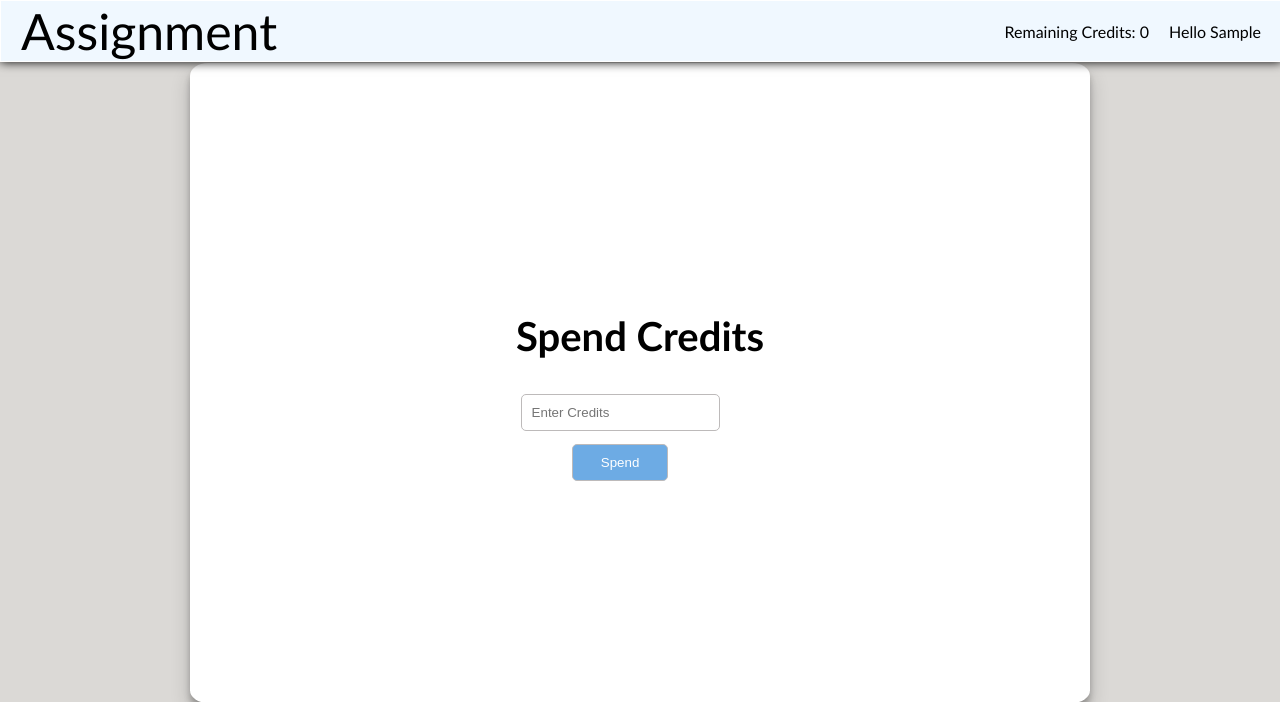
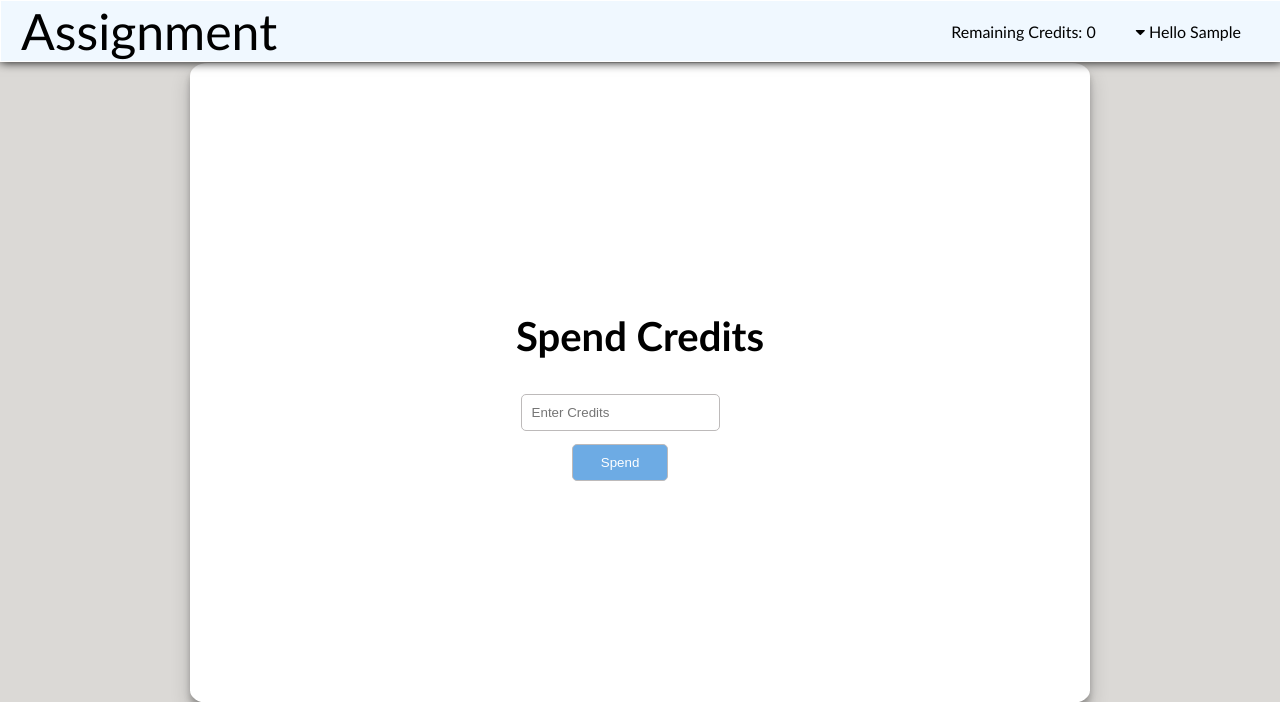
Before and after one commit to Mahi-rms/Credits-Management-System, a Django app: page /index in a window 1280 px wide. Shown: the top 702 px of the page. Run offline with Django 4.2, Linux system fonts and the light colour scheme; the visitor is signed in with stand-in values (Sample User, id 1); data comes from the database, SQL or seed files in the repository; some libraries are stand-ins or nearby versions.

Commit message:
Small Changes in Dropdown

```diff
--- a/app/templates/index.html
+++ b/app/templates/index.html
@@ -8,6 +8,7 @@
     <link rel="stylesheet" href="{% static 'css/payment.css' %}">
     <link rel="stylesheet" href="{% static 'css/interface.css' %}">
     <link rel="stylesheet" href="{% static 'css/base.css' %}">
+    <link rel="stylesheet" href="https://cdnjs.cloudflare.com/ajax/libs/font-awesome/4.7.0/css/font-awesome.min.css">
     <script src="https://ajax.googleapis.com/ajax/libs/jquery/1.5.1/jquery.min.js" type='text/javascript'></script>
     <script>
         function details(){
@@ -40,7 +41,7 @@
             <div class="nav-right">
                 {% if user.is_authenticated %}
                 <div class="items" id="cr">Remaining Credits: </div>
-                <div class="items dropdown" id="name" onclick="dropdown()">Hello </div>
+                <div class="items dropdown" id="name" onclick="dropdown()"><i class="fa fa-caret-down"></i> Hello </div>
                 {% else %}
                 <div class="items">SignIn</div>
                 <div class="items">SignUp</div>
--- a/app/templates/profile.html
+++ b/app/templates/profile.html
@@ -8,6 +8,7 @@
     <link rel="stylesheet" href="{% static 'css/payment.css' %}">
     <link rel="stylesheet" href="{% static 'css/interface.css' %}">
     <link rel="stylesheet" href="{% static 'css/base.css' %}">
+    <link rel="stylesheet" href="https://cdnjs.cloudflare.com/ajax/libs/font-awesome/4.7.0/css/font-awesome.min.css">
     <script src="https://ajax.googleapis.com/ajax/libs/jquery/1.5.1/jquery.min.js" type='text/javascript'></script>
     <script>
         function details(){
@@ -40,7 +41,7 @@
             <div class="nav-right">
                 {% if user.is_authenticated %}
                 <div class="items" id="cr">Remaining Credits: </div>
-                <div class="items dropdown" id="name" onclick="dropdown()">Hello </div>
+                <div class="items dropdown" id="name" onclick="dropdown()"><i class="fa fa-caret-down"></i> Hello </div>
                 {% else %}
                 <div class="items">SignIn</div>
                 <div class="items">SignUp</div>
--- a/credit/templates/alltransactions.html
+++ b/credit/templates/alltransactions.html
@@ -7,6 +7,7 @@
     {% load static %}
     <link rel="stylesheet" href="{% static 'css/table.css'%}">
     <link rel="stylesheet" href="{% static 'css/base.css' %}">
+    <link rel="stylesheet" href="https://cdnjs.cloudflare.com/ajax/libs/font-awesome/4.7.0/css/font-awesome.min.css">
     <script src="https://ajax.googleapis.com/ajax/libs/jquery/1.5.1/jquery.min.js" type='text/javascript'></script>
     <script>
         function details(){
@@ -39,7 +40,7 @@
             <div class="nav-right">
                 {% if user.is_authenticated %}
                 <div class="items" id="cr">Remaining Credits: </div>
-                <div class="items dropdown" id="name" onclick="dropdown()">Hello </div>
+                <div class="items dropdown" id="name" onclick="dropdown()"><i class="fa fa-caret-down"></i> Hello </div>
                 {% else %}
                 <div class="items">SignIn</div>
                 <div class="items">SignUp</div>
--- a/credit/templates/credits.html
+++ b/credit/templates/credits.html
@@ -7,6 +7,7 @@
     {% load static %}
     <link rel="stylesheet" href="{% static 'css/table.css'%}">
     <link rel="stylesheet" href="{% static 'css/base.css' %}">
+    <link rel="stylesheet" href="https://cdnjs.cloudflare.com/ajax/libs/font-awesome/4.7.0/css/font-awesome.min.css">
     <script src="https://ajax.googleapis.com/ajax/libs/jquery/1.5.1/jquery.min.js" type='text/javascript'></script>
     <script>
         function details(){
@@ -39,7 +40,7 @@
             <div class="nav-right">
                 {% if user.is_authenticated %}
                 <div class="items" id="cr">Remaining Credits: </div>
-                <div class="items dropdown" id="name" onclick="dropdown()">Hello </div>
+                <div class="items dropdown" id="name" onclick="dropdown()"><i class="fa fa-caret-down"></i> Hello </div>
                 {% else %}
                 <div class="items">SignIn</div>
                 <div class="items">SignUp</div>
--- a/credit/templates/debits.html
+++ b/credit/templates/debits.html
@@ -7,6 +7,7 @@
     {% load static %}
     <link rel="stylesheet" href="{% static 'css/table.css'%}">
     <link rel="stylesheet" href="{% static 'css/base.css' %}">
+    <link rel="stylesheet" href="https://cdnjs.cloudflare.com/ajax/libs/font-awesome/4.7.0/css/font-awesome.min.css">
     <script src="https://ajax.googleapis.com/ajax/libs/jquery/1.5.1/jquery.min.js" type='text/javascript'></script>
     <script>
         function details(){
@@ -39,7 +40,7 @@
             <div class="nav-right">
                 {% if user.is_authenticated %}
                 <div class="items" id="cr">Remaining Credits: </div>
-                <div class="items dropdown" id="name" onclick="dropdown()">Hello </div>
+                <div class="items dropdown" id="name" onclick="dropdown()"><i class="fa fa-caret-down"></i> Hello </div>
                 {% else %}
                 <div class="items">SignIn</div>
                 <div class="items">SignUp</div>
--- a/recharge/templates/interface.html
+++ b/recharge/templates/interface.html
@@ -8,6 +8,7 @@
     <link rel="stylesheet" href="{% static 'css/payment.css' %}">
     <link rel="stylesheet" href="{% static 'css/interface.css' %}">
     <link rel="stylesheet" href="{% static 'css/base.css' %}">
+    <link rel="stylesheet" href="https://cdnjs.cloudflare.com/ajax/libs/font-awesome/4.7.0/css/font-awesome.min.css">
     <script src="https://ajax.googleapis.com/ajax/libs/jquery/1.5.1/jquery.min.js" type='text/javascript'></script>
     <script>
         function details(){
@@ -40,7 +41,7 @@
             <div class="nav-right">
                 {% if user.is_authenticated %}
                 <div class="items" id="cr">Remaining Credits: </div>
-                <div class="items dropdown" id="name" onclick="dropdown()">Hello </div>
+                <div class="items dropdown" id="name" onclick="dropdown()"><i class="fa fa-caret-down"></i> Hello </div>
                 {% else %}
                 <div class="items">SignIn</div>
                 <div class="items">SignUp</div>
--- a/recharge/templates/success.html
+++ b/recharge/templates/success.html
@@ -6,6 +6,7 @@
     <meta name="viewport" content="width=device-width, initial-scale=1.0">
     {% load static %}
     <link rel="stylesheet" href="{% static 'css/base.css' %}">
+    <link rel="stylesheet" href="https://cdnjs.cloudflare.com/ajax/libs/font-awesome/4.7.0/css/font-awesome.min.css">
     <script src="https://ajax.googleapis.com/ajax/libs/jquery/1.5.1/jquery.min.js" type='text/javascript'></script>
     <script>
         function details(){
@@ -38,7 +39,7 @@
             <div class="nav-right">
                 {% if user.is_authenticated %}
                 <div class="items" id="cr">Remaining Credits: </div>
-                <div class="items dropdown" id="name" onclick="dropdown()">Hello </div>
+                <div class="items dropdown" id="name" onclick="dropdown()"><i class="fa fa-caret-down"></i> Hello </div>
                 {% else %}
                 <div class="items">SignIn</div>
                 <div class="items">SignUp</div>
--- a/static/css/base.css
+++ b/static/css/base.css
@@ -27,7 +27,7 @@ nav{
     margin-left: 20px;
 }
 .items{
-    margin-right: 20px;
+    margin-right: 40px;
 }
 .dropbtn {
     background-color: #04AA6D;
@@ -44,6 +44,8 @@ nav{
   .dropdown {
     position: relative;
     display: inline-block;
+    cursor: pointer;
+    user-select: none;
   }
 
   .dropdown-content {
```
